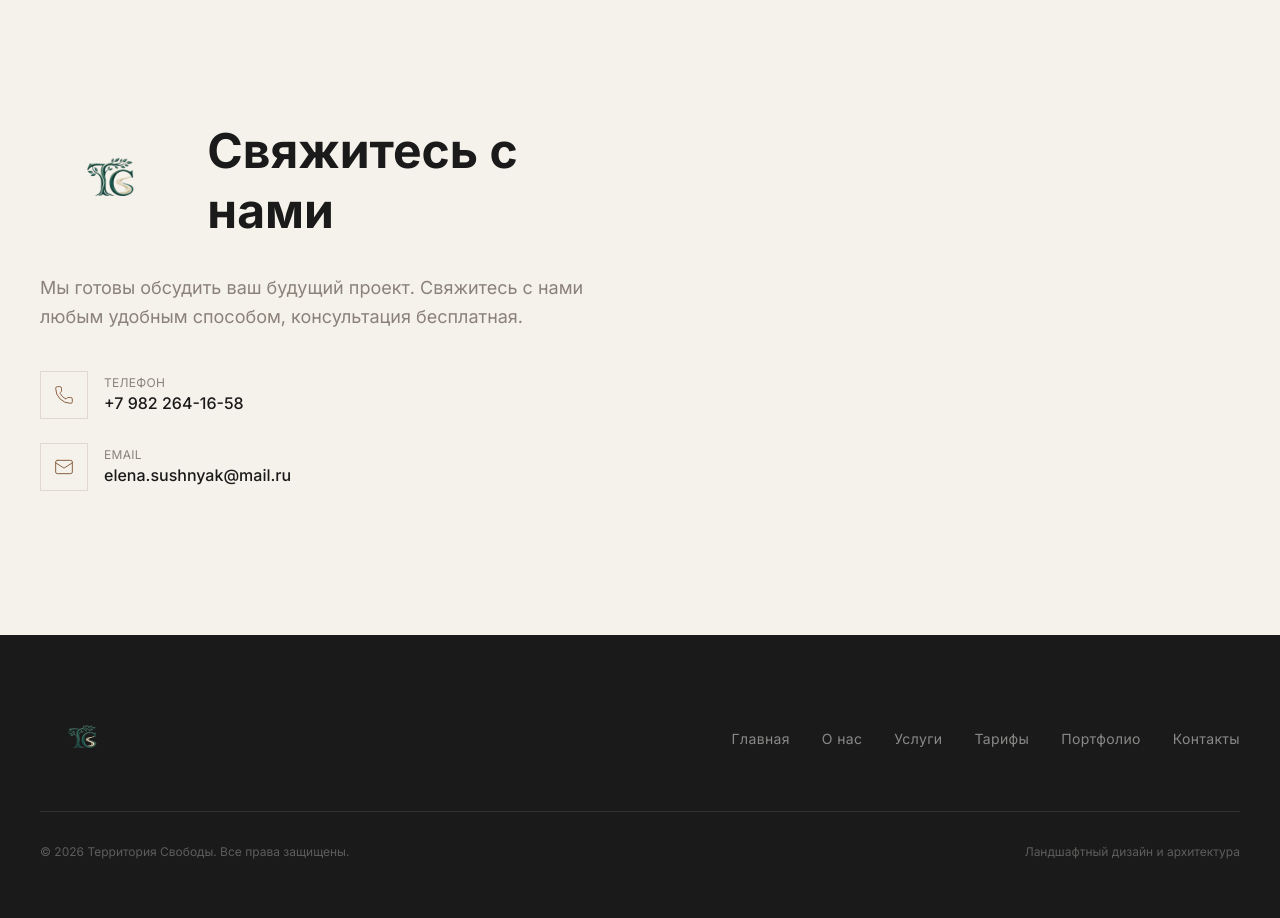
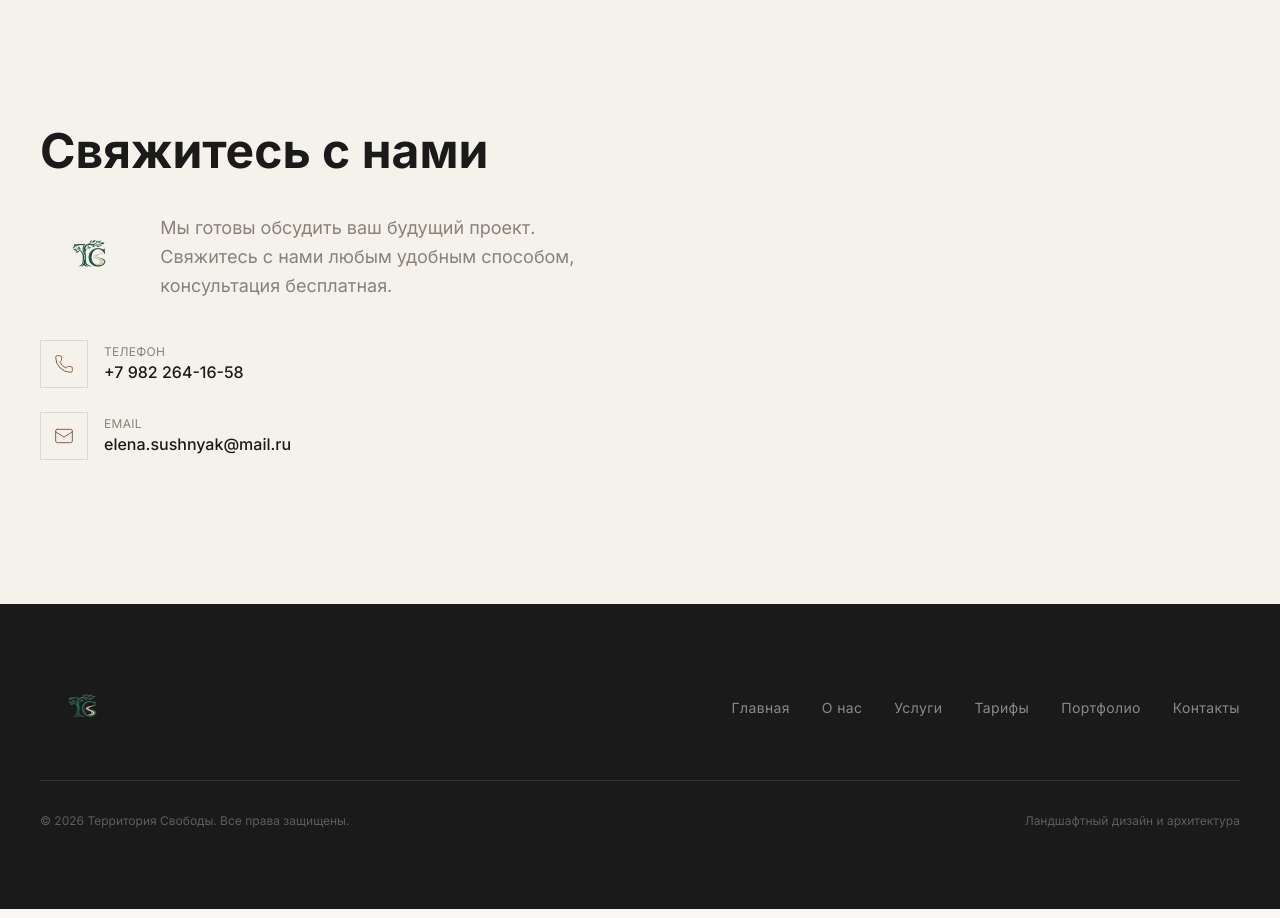
Before and after one commit to workreplit3-ctrl/territoriya-svobody, a Next.js app: page / in a window 1280 px wide. Shown: the part 7900-8818 px from the top of the page. Built offline with nearby package versions, Linux system fonts and the light colour scheme.

Commit message:
fix: align logo with description text in contacts

```diff
--- a/src/app/page.tsx
+++ b/src/app/page.tsx
@@ -1067,14 +1067,14 @@ function Contacts() {
       <div className="max-w-[1400px] mx-auto px-6 md:px-10">
         <div className="grid md:grid-cols-2 gap-12 md:gap-20">
           <div>
-            <FadeIn className="flex items-center gap-6 mb-8">
-              <img src="/logo.png" alt="Территория Свободы" className="h-16 md:h-20 w-auto object-left" />
-              <h2 className="text-3xl md:text-4xl lg:text-5xl font-bold leading-tight">
+            <FadeIn>
+              <h2 className="text-3xl md:text-4xl lg:text-5xl font-bold leading-tight mb-8">
                 Свяжитесь с нами
               </h2>
             </FadeIn>
-            <FadeIn delay={0.1}>
-              <p className="text-warm-gray text-base md:text-lg leading-relaxed mb-10">
+            <FadeIn delay={0.1} className="flex items-center gap-5 mb-10">
+              <img src="/logo.png" alt="Территория Свободы" className="h-12 md:h-14 w-auto object-left flex-shrink-0" />
+              <p className="text-warm-gray text-base md:text-lg leading-relaxed">
                 Мы готовы обсудить ваш будущий проект. Свяжитесь с нами любым удобным способом, консультация бесплатная.
               </p>
             </FadeIn>
```
